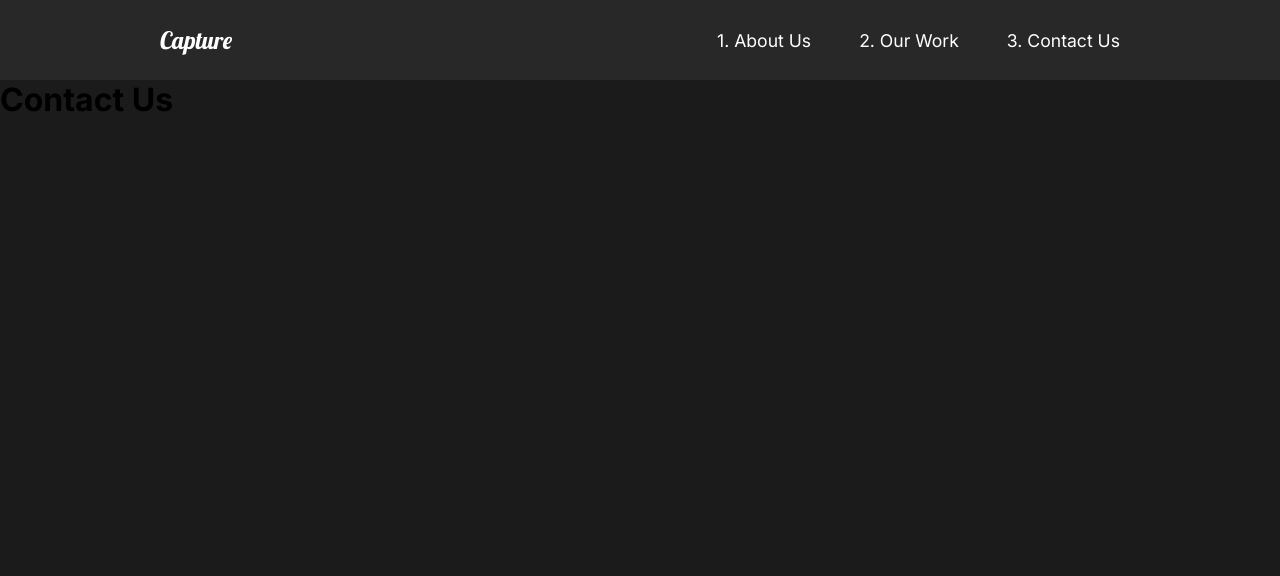
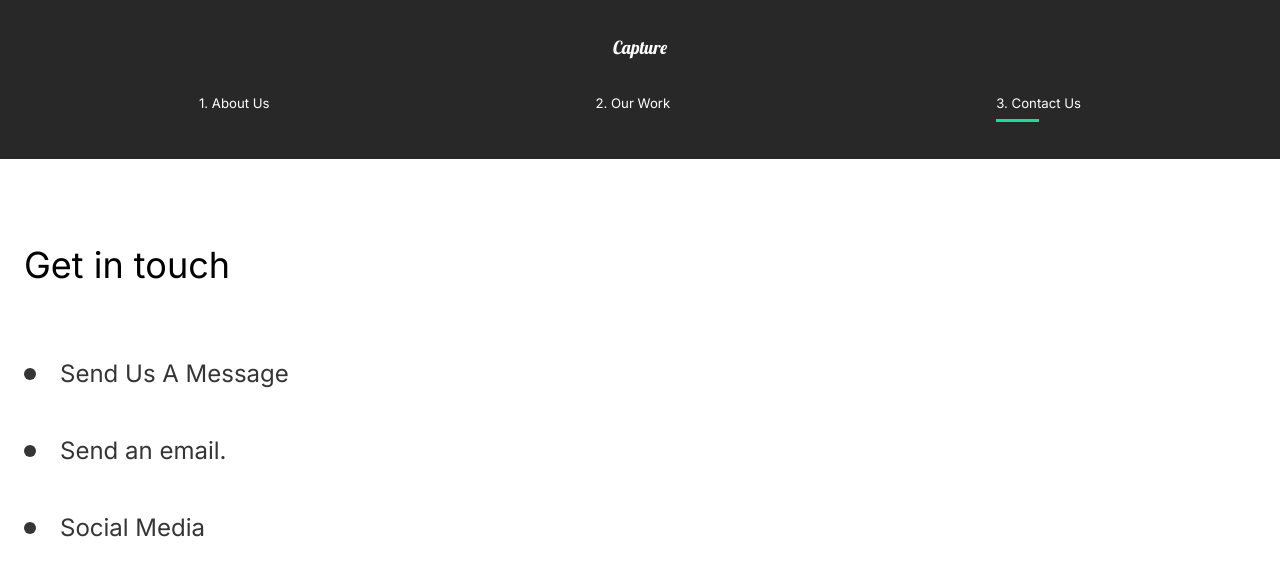
Before and after one commit to dev-arthur99/Estudo-portfolio-React, a React (Create React App) app: page /contact in a window 1280 px wide. Shown: the top 576 px of the page. Built offline with nearby package versions, Linux system fonts and the light colour scheme.

Commit message:
Animations-2

```diff
--- a/src/components/FaqSection.js
+++ b/src/components/FaqSection.js
@@ -3,10 +3,19 @@
 import { Layout } from '../styles';
 import Toggle from './Toggle';
 import { AnimateSharedLayout } from 'framer-motion';
+import { useScroll } from './useScroll';
+import { scrollReveal } from '../animation';
 
 const FaqSection = () => {
+  const [element, controls] = useScroll();
+
   return (
-    <Faq>
+    <Faq
+      variants={scrollReveal}
+      ref={element}
+      animate={controls}
+      initial="hidden"
+    >
       <h2>
         Any Questions <span>FAQ</span>
       </h2>
--- a/src/components/GlobalStyle.js
+++ b/src/components/GlobalStyle.js
@@ -7,9 +7,16 @@
     box-sizing: border-box;
   }
 
+  html{
+    @media (max-width: 1700px){
+        font-size: 75%;
+    }
+}
+
   body{
     background-color: #1b1b1b;
     font-family: 'Inter', sans-serif;
+    overflow-x: hidden;
   }
 
   button{
--- a/src/components/Nav.js
+++ b/src/components/Nav.js
@@ -1,8 +1,11 @@
 import React from 'react';
 import styled from 'styled-components';
 import { Link } from 'react-router-dom';
+import { motion } from 'framer-motion';
+import { useLocation } from 'react-router-dom';
 
 const Nav = () => {
+  const { pathname } = useLocation();
   return (
     <StyledNav>
       <h1>
@@ -13,12 +16,27 @@
       <ul>
         <li>
           <Link to="/">1. About Us</Link>
+          <Line
+            transition={{ duration: 0.75 }}
+            initial={{ width: '0%' }}
+            animate={{ width: pathname === '/' ? '50%' : '0%' }}
+          />
         </li>
         <li>
           <Link to="/work">2. Our Work</Link>
+          <Line
+            transition={{ duration: 0.75 }}
+            initial={{ width: '0%' }}
+            animate={{ width: pathname === '/work' ? '50%' : '0%' }}
+          />
         </li>
         <li>
           <Link to="/contact">3. Contact Us</Link>
+          <Line
+            transition={{ duration: 0.75 }}
+            initial={{ width: '0%' }}
+            animate={{ width: pathname === '/contact' ? '50%' : '0%' }}
+          />
         </li>
       </ul>
     </StyledNav>
@@ -33,6 +51,9 @@
   margin: auto;
   padding: 1rem 10rem;
   background-color: #282828;
+  position: sticky;
+  top: 0;
+  z-index: 10;
   a {
     color: white;
     text-decoration: none;
@@ -50,6 +71,35 @@
     font-family: 'Lobster', cursive;
     font-weight: lighter;
   }
+
+  @media (max-width: 1300px) {
+    flex-direction: column;
+    padding: 2rem 1rem;
+    #logo {
+      display: inline-block;
+      margin: 1rem;
+    }
+    ul {
+      padding: 2rem;
+      justify-content: space-around;
+      width: 100%;
+      li {
+        padding: 0;
+      }
+    }
+  }
+`;
+
+const Line = styled(motion.div)`
+  height: 0.3rem;
+  background: #23d997;
+  width: 0%;
+  position: absolute;
+  bottom: -70%;
+  left: 35%;
+  @media (max-width: 1300px) {
+    left: 0%;
+  }
 `;
 
 export default Nav;
--- /dev/null
+++ b/src/components/ScrollTop.js
@@ -0,0 +1,15 @@
+import { useEffect } from 'react';
+import { useLocation } from 'react-router-dom';
+
+const ScrollTop = () => {
+  const { pathname } = useLocation();
+  useEffect(() => {
+    window.scroll({
+      top: 0,
+      left: 0,
+    });
+  }, [pathname]);
+  return null;
+};
+
+export default ScrollTop;
--- a/src/components/ServicesSection.js
+++ b/src/components/ServicesSection.js
@@ -6,10 +6,19 @@
 import home2 from '../img/home2.png';
 import styled from 'styled-components';
 import { Layout, Description, Image } from '../styles';
+import { scrollReveal } from '../animation';
+import { useScroll } from './useScroll';
 
 const ServicesSection = () => {
+  const [element, controls] = useScroll();
+
   return (
-    <Services>
+    <Services
+      variants={scrollReveal}
+      animate={controls}
+      initial="hidden"
+      ref={element}
+    >
       <Description>
         <h2>
           High <span>quality</span> services
@@ -66,6 +75,10 @@
   display: flex;
   justify-content: center;
   flex-wrap: wrap;
+
+  @media (max-width: 1300px) {
+    justify-content: center;
+  }
 `;
 
 const Card = styled.div`
--- a/src/components/Toggle.js
+++ b/src/components/Toggle.js
@@ -2,7 +2,7 @@
 import React, { useState } from 'react';
 
 const Toggle = ({ children, title }) => {
-  const [toggle, setToggle] = useState(true);
+  const [toggle, setToggle] = useState(false);
   return (
     <motion.div layout className="question" onClick={() => setToggle(!toggle)}>
       <motion.h4 layout>{title}</motion.h4>
--- /dev/null
+++ b/src/components/useScroll.js
@@ -0,0 +1,14 @@
+import { useInView } from 'react-intersection-observer';
+import { useAnimation } from 'framer-motion';
+
+export const useScroll = () => {
+  const controls = useAnimation();
+  const [element, view] = useInView({ threshold: 0.5 });
+
+  if (view) {
+    controls.start('show');
+  } else {
+    controls.start('hidden');
+  }
+  return [element, controls];
+};
--- a/src/pages/AboutUs.js
+++ b/src/pages/AboutUs.js
@@ -4,6 +4,7 @@
 import FaqSection from '../components/FaqSection';
 import { motion } from 'framer-motion';
 import { pageAnimation } from '../animation';
+import ScrollTop from '../components/ScrollTop';
 
 const AboutUs = () => {
   return (
@@ -16,6 +17,7 @@
       <AboutSection />;
       <ServicesSection />
       <FaqSection />
+      <ScrollTop />
     </motion.div>
   );
 };
--- a/src/pages/ContactUs.js
+++ b/src/pages/ContactUs.js
@@ -1,18 +1,86 @@
 import React from 'react';
 import { motion } from 'framer-motion';
-import { pageAnimation } from '../animation';
+import { pageAnimation, titleAnim } from '../animation';
+import styled from 'styled-components';
+import ScrollTop from '../components/ScrollTop';
 
 const ContactUs = () => {
   return (
-    <motion.div
+    <ContactStyle
       variants={pageAnimation}
       initial="hidden"
       animate="show"
       exit="exit"
+      style={{ background: '#fff' }}
     >
-      <h1>Contact Us</h1>
-    </motion.div>
+      <Title>
+        <Hide>
+          <motion.h2 variants={titleAnim}>Get in touch</motion.h2>
+        </Hide>
+      </Title>
+      <div>
+        <Hide>
+          <Social variants={titleAnim}>
+            <Circle />
+            <h2>Send Us A Message</h2>
+          </Social>
+        </Hide>
+        <Hide>
+          <Social variants={titleAnim}>
+            <Circle />
+            <h2>Send an email.</h2>
+          </Social>
+        </Hide>
+        <Hide>
+          <Social variants={titleAnim}>
+            <Circle />
+            <h2>Social Media</h2>
+          </Social>
+        </Hide>
+      </div>
+      <ScrollTop />
+    </ContactStyle>
   );
 };
 
+const ContactStyle = styled(motion.div)`
+  padding: 5rem 10rem;
+  color: #353535;
+  min-height: 90vh;
+
+  @media (max-width: 1500px) {
+    padding: 2rem;
+    font-size: 1rem;
+  }
+`;
+
+const Title = styled.div`
+  margin-bottom: 4rem;
+  color: black;
+
+  @media (max-width: 1500px) {
+    margin-top: 5rem;
+  }
+`;
+
+const Hide = styled.div`
+  overflow: hidden;
+`;
+
+const Circle = styled.div`
+  border-radius: 50%;
+  width: 1rem;
+  height: 1rem;
+  background: #353535;
+`;
+
+const Social = styled(motion.div)`
+  display: flex;
+  align-items: center;
+  h2 {
+    margin: 2rem;
+    font-size: 2rem;
+  }
+`;
+
 export default ContactUs;
--- a/src/pages/MovieDetail.js
+++ b/src/pages/MovieDetail.js
@@ -4,6 +4,7 @@
 import { motion } from 'framer-motion';
 import { pageAnimation } from '../animation';
 import MovieState from '../movieState';
+import ScrollTop from '../components/ScrollTop';
 
 const MovieDetail = () => {
   const history = useHistory();
@@ -43,6 +44,7 @@
           <ImageDisplay>
             <img src={movie.secondaryImg} alt="" />
           </ImageDisplay>
+          <ScrollTop />
         </Details>
       )}
     </>
@@ -76,6 +78,11 @@
   margin: 5rem 5rem;
   align-items: center;
   justify-content: space-around;
+
+  @media (max-width: 1500px) {
+    display: block;
+    margin: 2rem 2rem;
+  }
 `;
 
 const AwardStyle = styled.div`
--- a/src/pages/OurWork.js
+++ b/src/pages/OurWork.js
@@ -13,6 +13,7 @@
 import athlete from '../img/athlete-small.png';
 import theracer from '../img/theracer-small.png';
 import goodtimes from '../img/goodtimes-small.png';
+import ScrollTop from '../components/ScrollTop';
 
 const OurWork = () => {
   return (
@@ -51,6 +52,7 @@
           <img src={goodtimes} alt="good times" />
         </Link>
       </Movie>
+      <ScrollTop />
     </Work>
   );
 };
@@ -61,6 +63,10 @@
   padding: 5rem 10rem;
   h2 {
     padding: 1rem 0rem;
+  }
+
+  @media (max-width: 1300px) {
+    padding: 2rem 2rem;
   }
 `;
 
--- a/src/styles.js
+++ b/src/styles.js
@@ -1,12 +1,19 @@
 import styled from 'styled-components';
+import { motion } from 'framer-motion';
 
-export const Layout = styled.div`
+export const Layout = styled(motion.div)`
   min-height: 90vh;
   display: flex;
   align-items: center;
   justify-content: space-between;
   padding: 5rem 8rem;
   color: white;
+
+  @media (max-width: 1300px) {
+    display: block;
+    padding: 2rem 2rem;
+    text-align: center;
+  }
 `;
 
 export const Description = styled.div`
@@ -15,6 +22,13 @@
   z-index: 2;
   h2 {
     font-weight: lighter;
+  }
+
+  @media (max-width: 1300px) {
+    padding: 0;
+    button {
+      margin: 2rem 0rem 5rem 0rem;
+    }
   }
 `;
 
```
Also changed, not shown: 1 other file (tests, documents, lock files or other folders).
